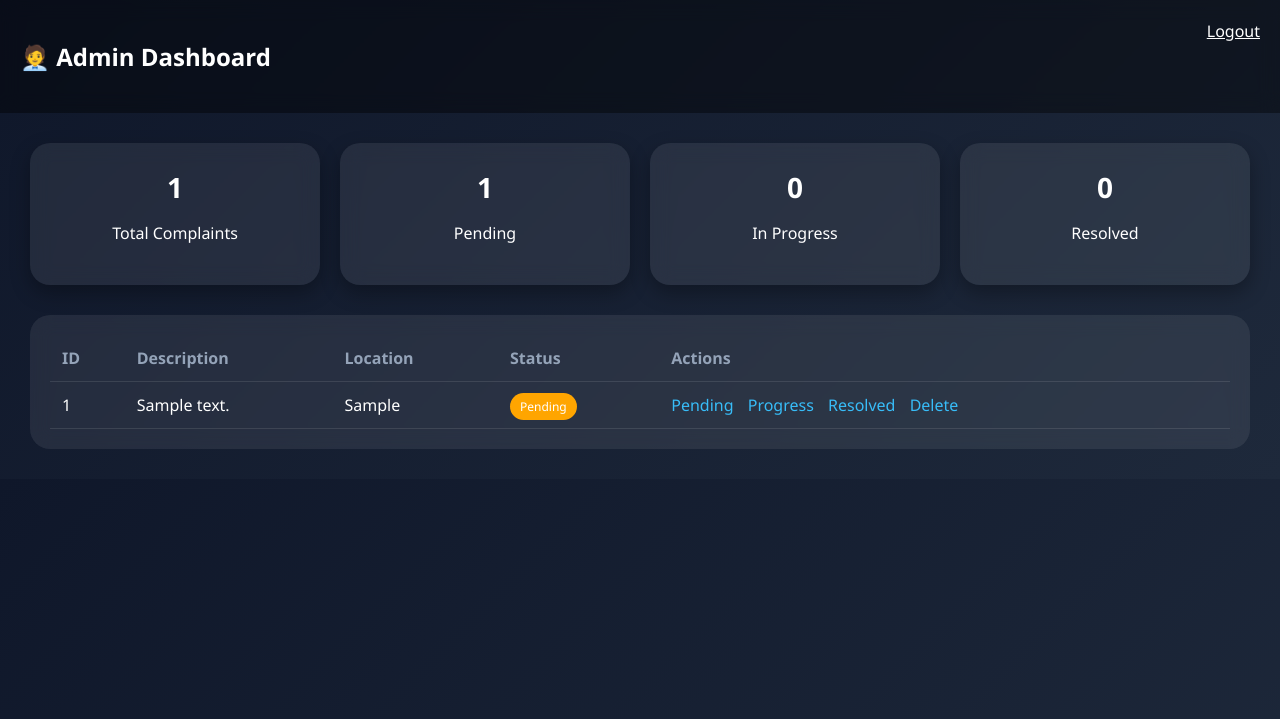
After one commit to zaindesai07/grievance-system, a Flask app: page /admin in a window 1280 px wide. The commit adds this page. Shown: the top 719 px of the page. Run offline with Flask 3, Linux system fonts and the light colour scheme; a user stored in the database is signed in; tables that the repository leaves empty hold one stand-in row (values such as "Sample post").

Commit message:
Added admin panel link

```diff
--- a/app.py
+++ b/app.py
@@ -170,6 +170,30 @@ def dashboard():
         resolved=resolved
     )
 
+# ---------------- ADMIN DASHBOARD ----------------
+
+@app.route('/admin')
+@login_required
+def admin_dashboard():
+    if current_user.role != "admin":
+        return "Access Denied"
+
+    complaints = Complaint.query.order_by(Complaint.id.desc()).all()
+
+    total = len(complaints)
+    pending = sum(1 for c in complaints if c.status == "Pending")
+    progress = sum(1 for c in complaints if c.status == "In Progress")
+    resolved = sum(1 for c in complaints if c.status == "Resolved")
+
+    return render_template(
+        'admin.html',
+        complaints=complaints,
+        total=total,
+        pending=pending,
+        progress=progress,
+        resolved=resolved
+    )
+
 # ---------------- UPDATE STATUS ----------------
 @app.route('/update_status/<int:id>/<status>')
 @login_required
--- /dev/null
+++ b/templates/admin.html
@@ -0,0 +1,165 @@
+<!DOCTYPE html>
+<html>
+<head>
+    <title>Admin Dashboard</title>
+
+    <style>
+        body {
+            margin: 0;
+            font-family: 'Segoe UI', sans-serif;
+            background: linear-gradient(135deg, #0f172a, #1e293b);
+            color: white;
+        }
+
+        .navbar {
+            padding: 20px;
+            background: rgba(0,0,0,0.4);
+            display: flex;
+            justify-content: space-between;
+            backdrop-filter: blur(10px);
+        }
+
+        .container {
+            padding: 30px;
+        }
+
+        .stats {
+            display: flex;
+            gap: 20px;
+            margin-bottom: 30px;
+        }
+
+        .card {
+            flex: 1;
+            padding: 25px;
+            border-radius: 20px;
+            text-align: center;
+            background: rgba(255,255,255,0.08);
+            backdrop-filter: blur(10px);
+            box-shadow: 0 8px 20px rgba(0,0,0,0.3);
+        }
+
+        .card h2 {
+            margin: 0;
+            font-size: 28px;
+        }
+
+        .table-container {
+            background: rgba(255,255,255,0.08);
+            border-radius: 20px;
+            padding: 20px;
+            backdrop-filter: blur(10px);
+        }
+
+        table {
+            width: 100%;
+            border-collapse: collapse;
+        }
+
+        th, td {
+            padding: 12px;
+            text-align: left;
+        }
+
+        th {
+            color: #94a3b8;
+        }
+
+        tr {
+            border-bottom: 1px solid rgba(255,255,255,0.1);
+        }
+
+        .status {
+            padding: 5px 10px;
+            border-radius: 20px;
+            font-size: 12px;
+        }
+
+        .pending { background: orange; }
+        .progress { background: blue; }
+        .resolved { background: green; }
+
+        .actions a {
+            margin-right: 10px;
+            color: #38bdf8;
+            text-decoration: none;
+        }
+
+        .delete {
+            color: red;
+        }
+    </style>
+</head>
+
+<body>
+
+<div class="navbar">
+    <h2>🧑‍💼 Admin Dashboard</h2>
+    <a href="/logout" style="color:white;">Logout</a>
+</div>
+
+<div class="container">
+
+    <!-- STATS -->
+    <div class="stats">
+        <div class="card">
+            <h2>{{ total }}</h2>
+            <p>Total Complaints</p>
+        </div>
+        <div class="card">
+            <h2>{{ pending }}</h2>
+            <p>Pending</p>
+        </div>
+        <div class="card">
+            <h2>{{ progress }}</h2>
+            <p>In Progress</p>
+        </div>
+        <div class="card">
+            <h2>{{ resolved }}</h2>
+            <p>Resolved</p>
+        </div>
+    </div>
+
+    <!-- TABLE -->
+    <div class="table-container">
+        <table>
+            <tr>
+                <th>ID</th>
+                <th>Description</th>
+                <th>Location</th>
+                <th>Status</th>
+                <th>Actions</th>
+            </tr>
+
+            {% for c in complaints %}
+            <tr>
+                <td>{{ c.id }}</td>
+                <td>{{ c.description }}</td>
+                <td>{{ c.location }}</td>
+
+                <td>
+                    {% if c.status == "Pending" %}
+                        <span class="status pending">Pending</span>
+                    {% elif c.status == "In Progress" %}
+                        <span class="status progress">In Progress</span>
+                    {% else %}
+                        <span class="status resolved">Resolved</span>
+                    {% endif %}
+                </td>
+
+                <td class="actions">
+                    <a href="/update_status/{{ c.id }}/Pending">Pending</a>
+                    <a href="/update_status/{{ c.id }}/In Progress">Progress</a>
+                    <a href="/update_status/{{ c.id }}/Resolved">Resolved</a>
+                    <a href="/delete/{{ c.id }}" class="delete">Delete</a>
+                </td>
+            </tr>
+            {% endfor %}
+
+        </table>
+    </div>
+
+</div>
+
+</body>
+</html>
```
Also changed, not shown: templates/index.html (+69 -13 lines).
